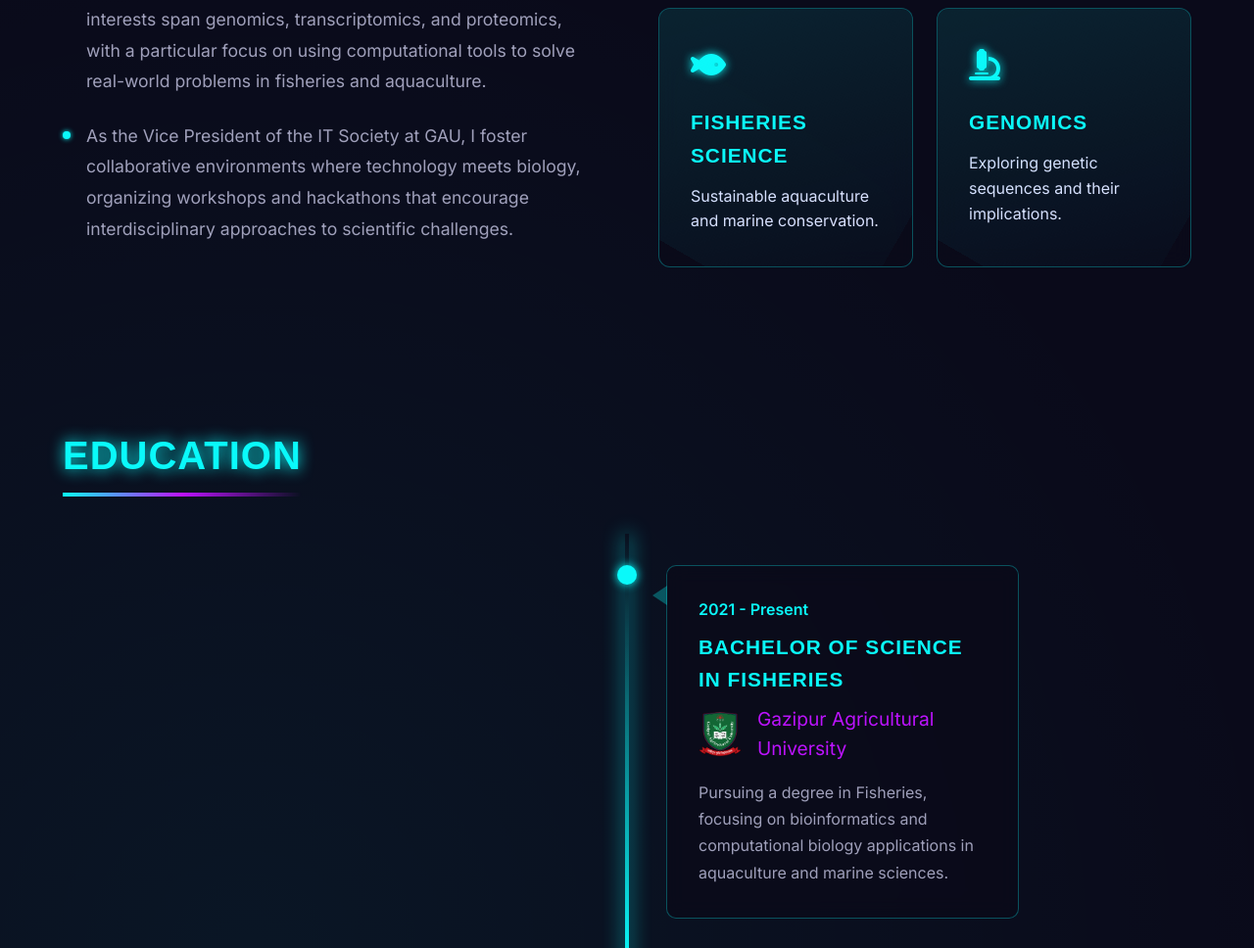
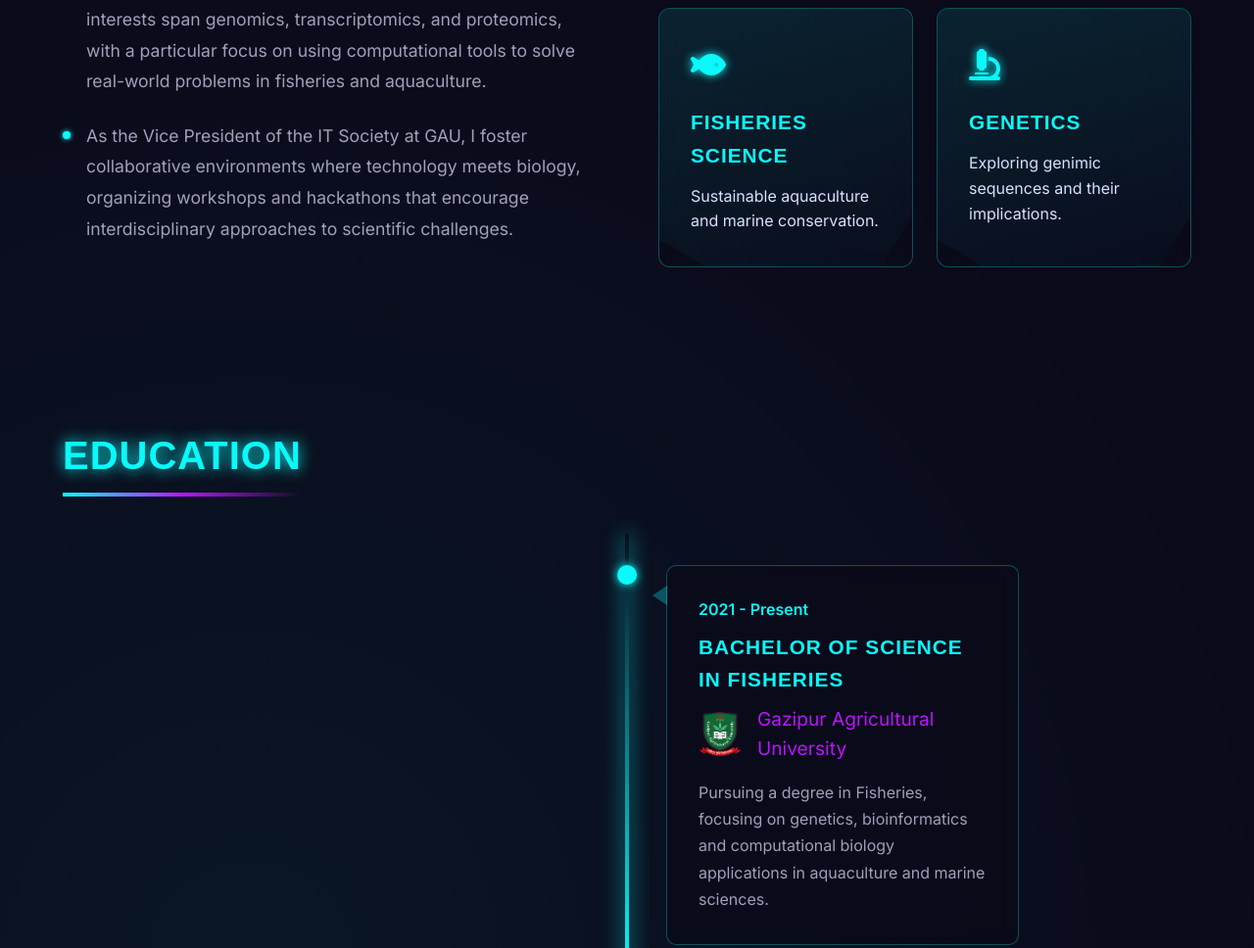
Before and after one commit to SHAHRIARJAHIN/SHAHRIARJAHIN.github.io, a plain HTML site: page index.html in a window 1280 px wide. Shown: the part 1267-2235 px from the top of the page at 98% size. Drawn offline with nearby package versions, Linux system fonts and the light colour scheme; animation ran at ten frames a second.

Commit message:
add genetics

```diff
--- a/index.html
+++ b/index.html
@@ -159,8 +159,8 @@
                     <div class="highlight-icon">
                         <i class="fas fa-microscope"></i>
                     </div>
-                    <h3 class="highlight-title">Genomics</h3>
-                    <p>Exploring genetic sequences and their implications.</p>
+                    <h3 class="highlight-title">Genetics</h3>
+                    <p>Exploring genimic sequences and their implications.</p>
                 </div>
 
             </div>
@@ -181,7 +181,7 @@
                             class="institution-logo">Gazipur Agricultural University
                     </div>
                     <p class="timeline-description">
-                        Pursuing a degree in Fisheries, focusing on bioinformatics and computational biology
+                        Pursuing a degree in Fisheries, focusing on genetics, bioinformatics and computational biology
                         applications in aquaculture and marine sciences.
                     </p>
                 </div>
```
